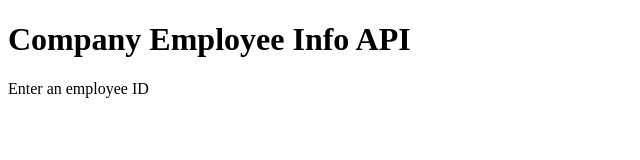
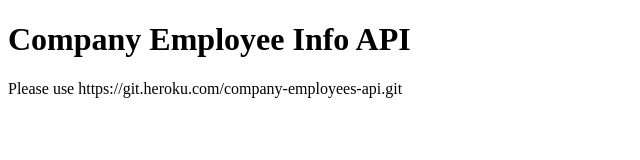
Before and after one commit to drader622/company-employees-api, a website: page index.html in a window 1280 px wide. Shown: the whole page, without its empty margins (0-640 px from the left). Drawn offline with Linux system fonts and the light colour scheme.

Commit message:
heroku build successful

```diff
--- a/index.html
+++ b/index.html
@@ -8,6 +8,6 @@
 </head>
 <body>
     <h1>Company Employee Info API</h1>
-    <p>Enter an employee ID</p>
+    <p>Please use https://git.heroku.com/company-employees-api.git</p>
 </body>
 </html>
```
